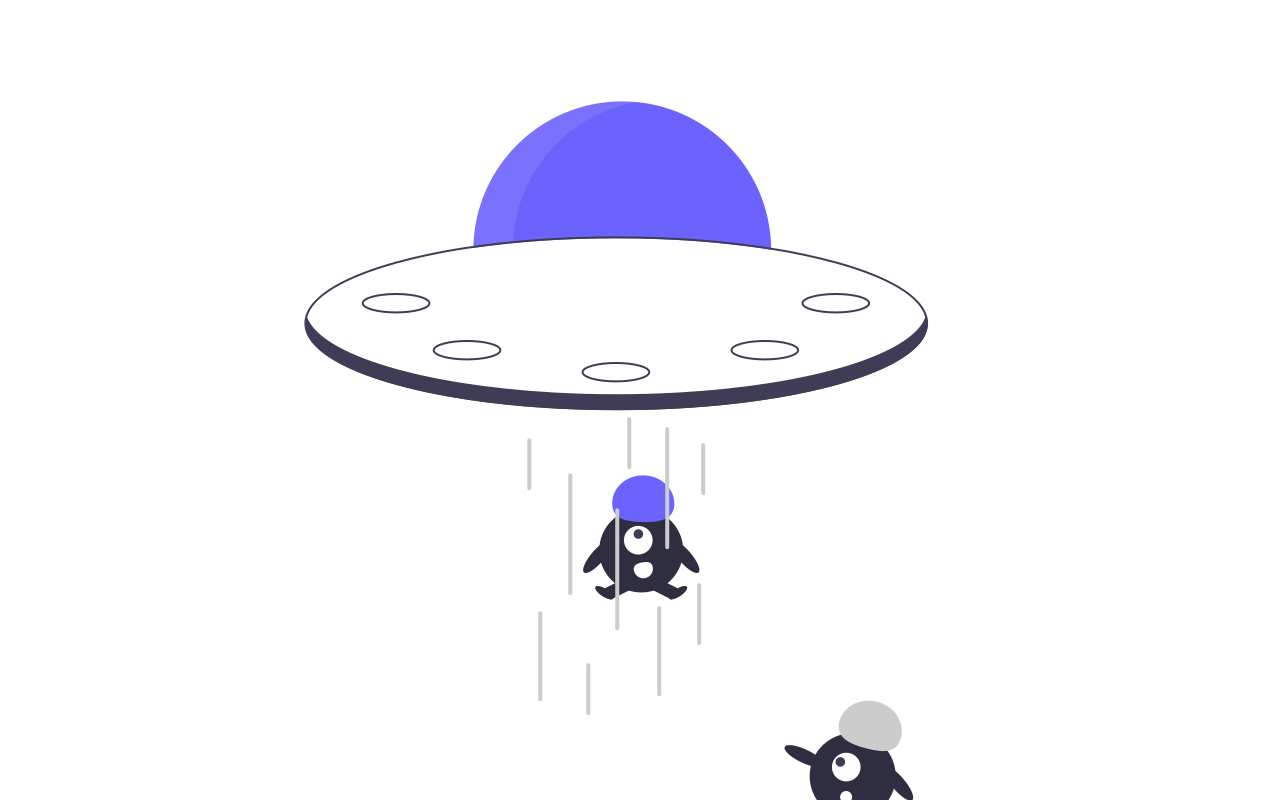
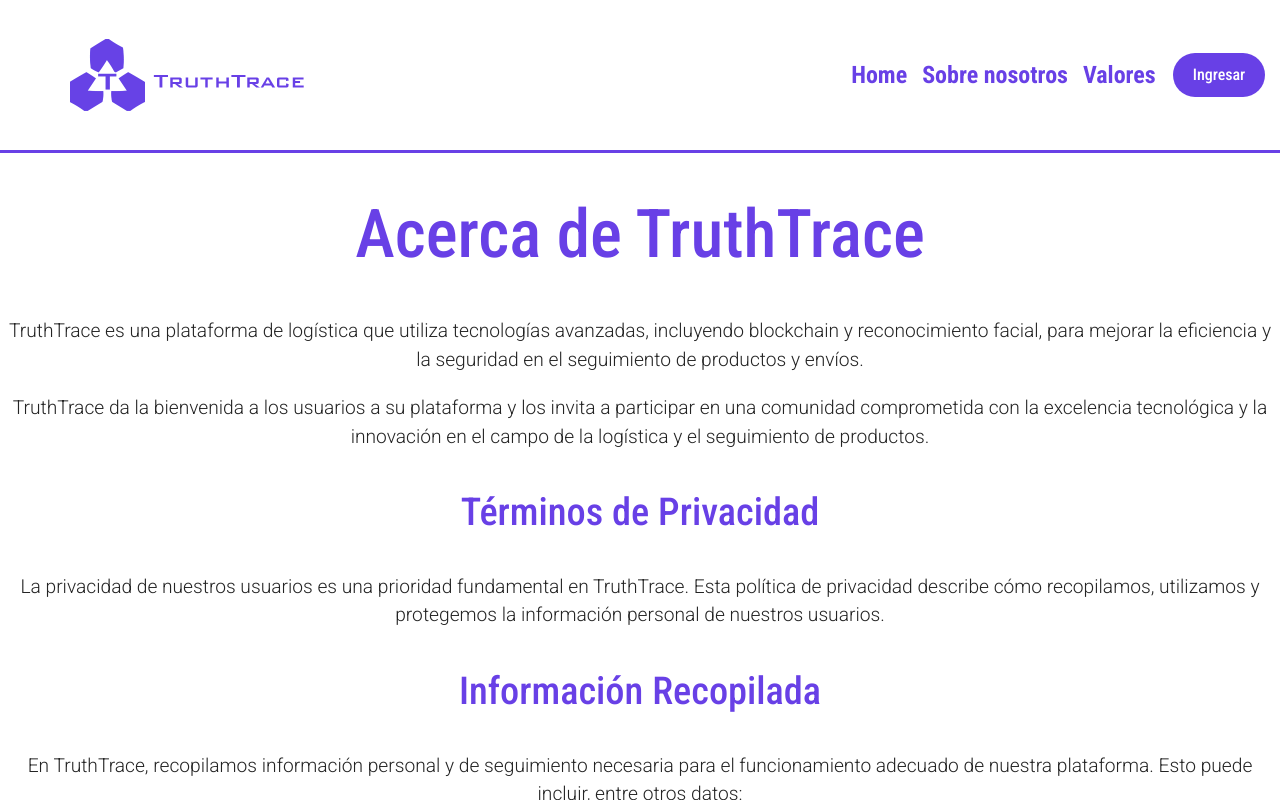
Before and after one commit to NaraHumanoUnlam/TruthTrace.Web, a React (Vite) app in the folder truthtrace-app/: page /privacidad in a window 1280 px wide. Before the commit this address had no page. Built offline with nearby package versions, Linux system fonts and the light colour scheme; a web font is replaced by a local one.

Commit message:
Pagina de privacidad agregada

```diff
--- a/truthtrace-app/src/components/footer/footer.jsx
+++ b/truthtrace-app/src/components/footer/footer.jsx
@@ -22,7 +22,7 @@
           <p className="footer-title">Legales</p>
           <ul className="footer-list">
             <li className="footer-item"><a href="#" className="footer-link">Terminos y condiciones</a></li>
-            <li className="footer-item"><a href="#" className="footer-link">Privacidad</a></li>
+            <li className="footer-item"><Link to="/privacidad" className='footer-link'>Privacidad</Link></li>
           </ul>
         </div>
         <div className="footer-section">
--- /dev/null
+++ b/truthtrace-app/src/components/privacy/privacy.css
@@ -0,0 +1,37 @@
+.text-container{
+    width: 100%;
+    text-align: center;
+    color: #242424;
+    font-family: "Roboto", Helvetica;
+    font-size: 1.2em;
+    font-weight: 300;
+}
+
+.text-container ul{
+    font-family: "Roboto", Helvetica;
+    list-style: none;
+}
+
+.text-container h1{
+    font-family: "Roboto Condensed", sans-serif;
+    font-weight: 400;
+    font-size: 3.5em;
+    color: #6840E6;
+}
+
+.text-container h2{
+    font-family: "Roboto Condensed", sans-serif;
+    font-weight: 400;
+    font-size: 2em;
+    color: #6840E6;
+}
+
+
+.text-container li{
+    font-family: "Roboto", Helvetica;
+    font-style: light;
+}
+
+.text-container p{
+    font-family: "Roboto", Helvetica;
+}
--- /dev/null
+++ b/truthtrace-app/src/components/privacy/privacy.jsx
@@ -0,0 +1,55 @@
+import React from 'react';
+import Header from '../header/header';
+import './privacy.css';
+
+
+const Privacy = ({src}) => {
+  return (
+    <div className="privacy-container">
+      <Header  src={src}/>
+      <div className='text-container'>
+      <h1>Acerca de TruthTrace</h1>
+      <p>
+        TruthTrace es una plataforma de logística que utiliza tecnologías avanzadas, incluyendo blockchain y reconocimiento facial, para mejorar la eficiencia y la seguridad en el seguimiento de productos y envíos.
+      </p>
+      <p>
+        TruthTrace da la bienvenida a los usuarios a su plataforma y los invita a participar en una comunidad comprometida con la excelencia tecnológica y la innovación en el campo de la logística y el seguimiento de productos.
+      </p>
+      <h2>Términos de Privacidad</h2>
+      <p>
+        La privacidad de nuestros usuarios es una prioridad fundamental en TruthTrace. Esta política de privacidad describe cómo recopilamos, utilizamos y protegemos la información personal de nuestros usuarios.
+      </p>
+      <h2>Información Recopilada</h2>
+      <p>
+        En TruthTrace, recopilamos información personal y de seguimiento necesaria para el funcionamiento adecuado de nuestra plataforma. Esto puede incluir, entre otros datos:
+      </p>
+      <ul>
+        <li>Información de registro, como nombre, dirección de correo electrónico y contraseña.</li>
+        <li>Información de envío, como direcciones de origen y destino, detalles del producto y fechas de entrega.</li>
+        <li>Información biométrica, como imágenes faciales para fines de autenticación y seguridad.</li>
+        <li>Información de pago, en caso de realizar transacciones a través de nuestra plataforma.</li>
+      </ul>
+      <h2>Uso de la Información</h2>
+      <p>
+        La información recopilada se utiliza para diversos fines, incluyendo:
+      </p>
+      <ul>
+        <li>Facilitar la creación y gestión de cuentas de usuario.</li>
+        <li>Optimizar la experiencia del usuario y la funcionalidad de la plataforma.</li>
+        <li>Garantizar la seguridad y la integridad de nuestros servicios, utilizando tecnologías como blockchain y reconocimiento facial.</li>
+        <li>Procesar transacciones y pagos de manera segura y eficiente.</li>
+      </ul>
+      <h2>Divulgación de Información</h2>
+      <p>
+        En TruthTrace, nos comprometemos a proteger la privacidad de nuestros usuarios y no compartiremos su información personal con terceros sin su consentimiento, excepto en los casos permitidos por ley o cuando sea necesario para proteger nuestros intereses legales.
+      </p>
+      <h2>Actualizaciones a esta Política</h2>
+      <p>
+        Nos reservamos el derecho de actualizar esta política de privacidad en cualquier momento.
+      </p>
+      </div>
+    </div>
+  );
+};
+
+export default Privacy;
--- a/truthtrace-app/src/main.jsx
+++ b/truthtrace-app/src/main.jsx
@@ -15,6 +15,7 @@
 import Error404 from "./routes/errors/Error404";
 import FAQ from "./components/FAQ/faq";
 import Help from "./components/help/help";
+import Privacy from "./components/privacy/privacy";
 
 const router = createBrowserRouter([
   {
@@ -64,7 +65,13 @@
     path: "/help",
     element: <Help src={src}/>,
     errorElement: <Error404 />,
-  }, ]);
+  },
+  {
+    path: "/privacidad",
+    element: <Privacy src={src}/>,
+    errorElement: <Error404 />,
+  }
+]);
 
 ReactDOM.createRoot(document.getElementById("root")).render(
   <React.StrictMode>
```
